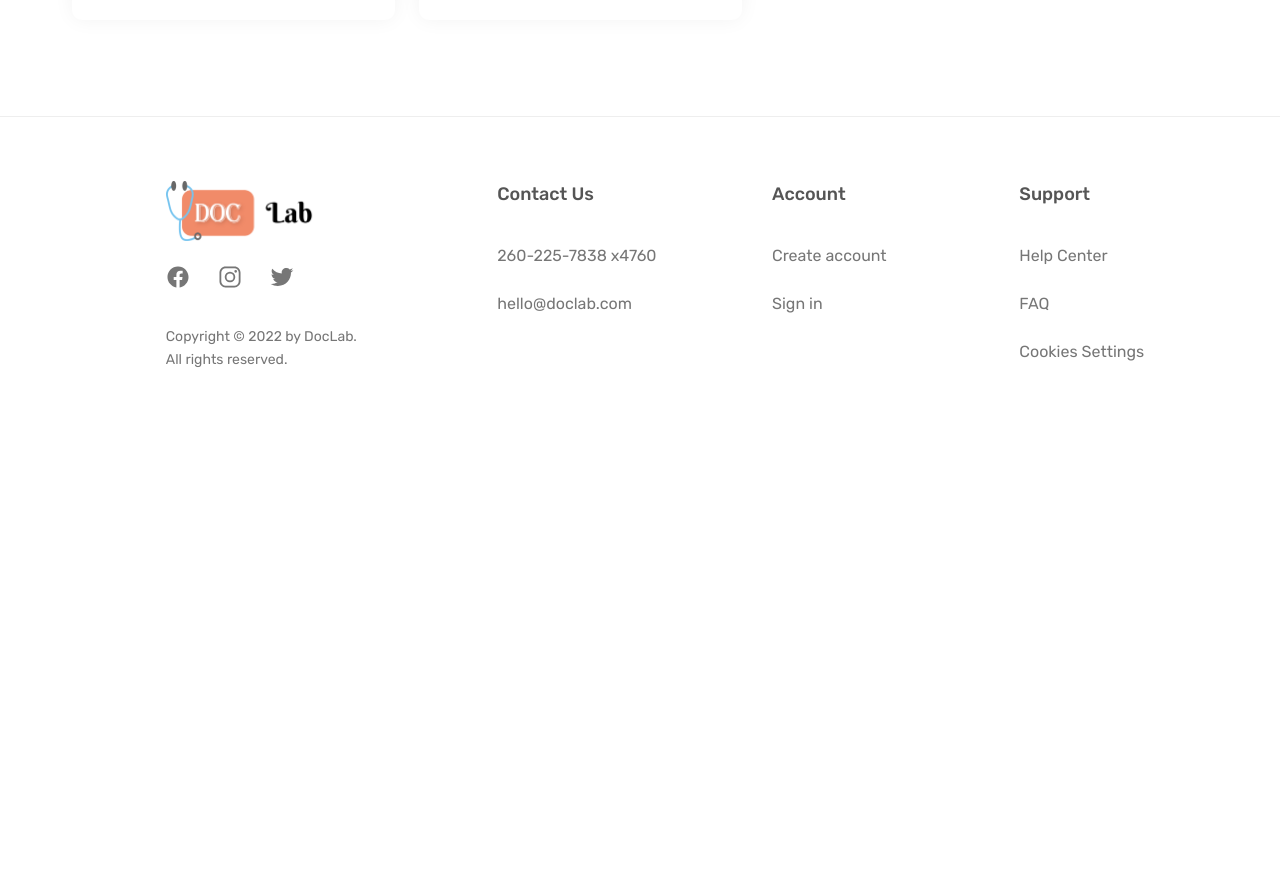
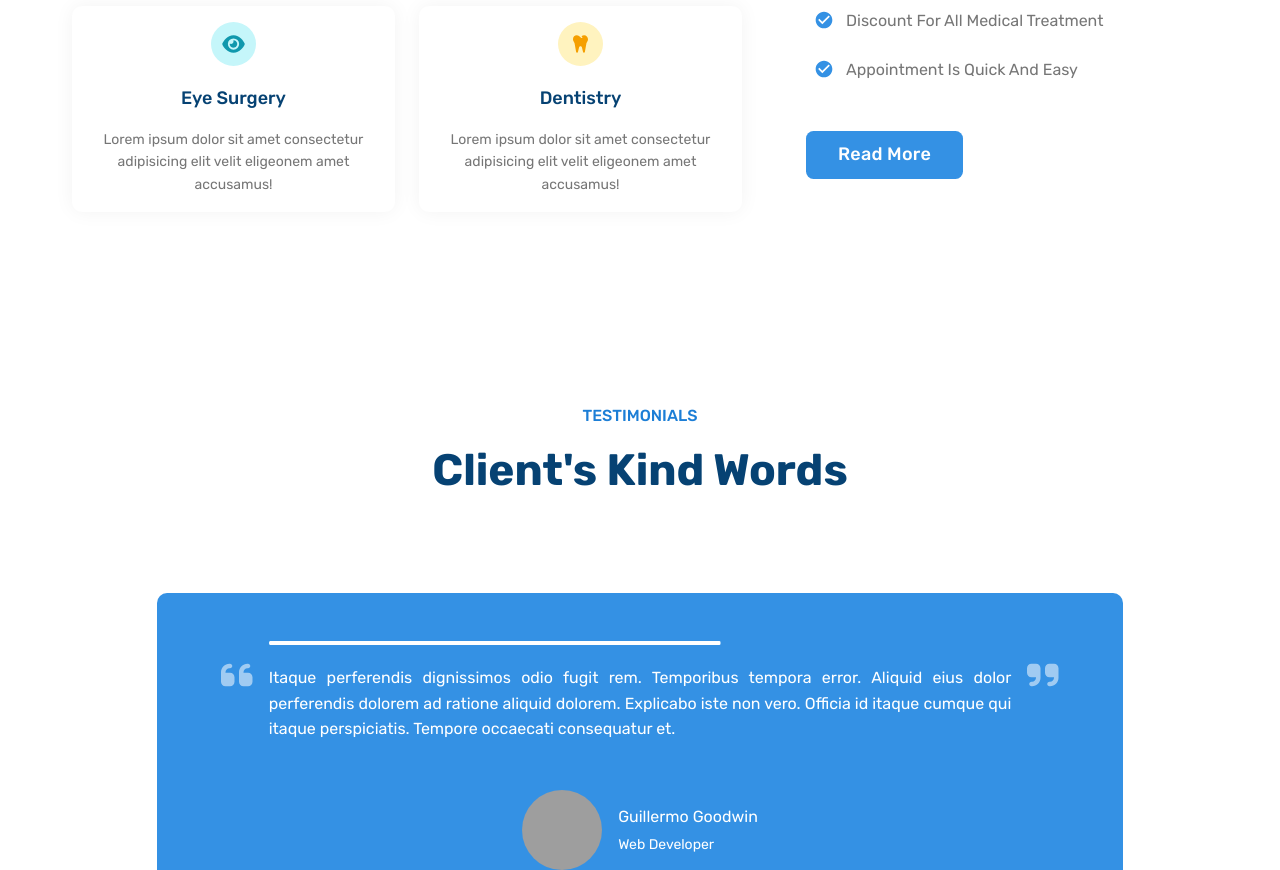
Before and after one commit to yashrif/doclab-frontend, a React (Create React App) app: page /home in a window 1280 px wide. Shown: the part 1930-2800 px from the top of the page. Before the commit the page ends 2365 px from the top, so only its background shows below. Built offline with nearby package versions, Linux system fonts and the light colour scheme; grey boxes are pictures that could not be loaded.

Commit message:
Added testimonials section to hompage

```diff
--- a/src/homepage/Homepage.jsx
+++ b/src/homepage/Homepage.jsx
@@ -5,6 +5,7 @@ import Header from "../reusable/Header.jsx";
 import Hero from "./Hero.jsx";
 import HowItWorks from "./HowItWorks.jsx";
 import Services from "./Services.jsx";
+import Testimonials from "./Testimonials.jsx";
 import Footer from "./Footer.jsx";
 
 const Homepage = () => {
@@ -25,7 +26,13 @@ const Homepage = () => {
         <Services />
       </Container>
 
-      <hr style={{ borderTop: "1px solid #eee" }} />
+      <Container id="testimonials">
+        <Testimonials />
+      </Container>
+
+      <Box mt="12.8rem">
+        <hr style={{ borderTop: "1px solid #eee" }} />
+      </Box>
 
       <Container bg="bg">
         <Footer />
--- a/src/homepage/HowItWorks.jsx
+++ b/src/homepage/HowItWorks.jsx
@@ -53,6 +53,7 @@ const HowItWorks = () => {
           value={value}
           // alignItems="center"
           // textAlign={"center"}
+          // textAlign={"justify"}
           isBoxShadow={false}
         />
       </GridItem>
@@ -60,7 +61,7 @@ const HowItWorks = () => {
   });
 
   return (
-    <Box mb={"96"}>
+    <Box pt={"96"} mb="96">
       <HeadingPrimary>How it works</HeadingPrimary>
       <HeadingSecondary>Easy steps to get your solution</HeadingSecondary>
       <Grid templateColumns={"repeat(4, 1fr)"} gap={"24"}>
--- a/src/homepage/Services.jsx
+++ b/src/homepage/Services.jsx
@@ -98,7 +98,7 @@ const Services = () => {
   });
 
   return (
-    <Box mb="96">
+    <Box pt="96" mb="96">
       <HeadingPrimary>Services</HeadingPrimary>
       <HeadingSecondary>The best quality services you can get</HeadingSecondary>
 
--- /dev/null
+++ b/src/homepage/Testimonials.jsx
@@ -0,0 +1,136 @@
+import React from "react";
+import { useState, useEffect } from "react";
+import {
+  Box,
+  Center,
+  Text,
+  Image,
+  HStack,
+  VStack,
+  Grid,
+  keyframes,
+} from "@chakra-ui/react";
+import { faker } from "@faker-js/faker";
+import { faQuoteLeft, faQuoteRight } from "@fortawesome/free-solid-svg-icons";
+import HeadingPrimary from "./reusable/HeadingPrimary.jsx";
+import HeadingSecondary from "./reusable/HeadingSecondary.jsx";
+import { FontAwesomeIcon } from "@fortawesome/react-fontawesome";
+
+const Testimonials = () => {
+  const [testimonial, setTestimonial] = useState({});
+
+  useEffect(() => {
+    setTestimonial((testimonial) => ({
+      ...testimonial,
+      image: `${faker.image.avatar()}`,
+      name: `${faker.name.findName()}`,
+      text: `${faker.lorem.paragraph()}`,
+    }));
+  }, []);
+
+  useEffect(() => {
+    setTimeout(() => {
+      setTestimonial(() => ({
+        image: `${faker.image.avatar()}`,
+        name: `${faker.name.findName()}`,
+        text: `${faker.lorem.paragraph()}`,
+      }));
+    }, 9925);
+  });
+
+  const grow = keyframes`
+  0% { transform: scaleX(0) }
+`;
+
+  const slideUp = keyframes`
+  0% {
+    transform: translateY(2rem);
+    opacity: 0;
+  }
+
+  5% {
+    transform: translateY(0);
+    opacity: 1;
+  }
+`;
+
+  const animationGrow = `${grow} 10s linear infinite`;
+  const animationSlideUp = `${slideUp} 10s linear infinite`;
+
+  return (
+    <Box pt={"96"}>
+      <HeadingPrimary>Testimonials</HeadingPrimary>
+      <HeadingSecondary>Client&apos;s Kind words</HeadingSecondary>
+
+      <Box
+        bg={"primary.400"}
+        w="85%"
+        mx="auto"
+        px={"64"}
+        py={"48"}
+        borderRadius="2xl"
+      >
+        <Grid templateColumns={"auto 1fr auto"} columnGap={"16"}>
+          <Box
+            gridRow={"1"}
+            gridColumn={"2"}
+            bg={"bg"}
+            mb={12}
+            height={".4rem"}
+            width={"full"}
+            borderRadius={"2xl"}
+            animation={animationGrow}
+            transformOrigin={"left"}
+          ></Box>
+
+          <Box gridRow={"2"} gridColumn={"1"}>
+            <FontAwesomeIcon
+              icon={faQuoteLeft}
+              style={{
+                fontSize: "3.6rem",
+                color: "#ffffff88",
+              }}
+            />
+          </Box>
+          <Text
+            gridRow={"2"}
+            gridColumn={"2"}
+            fontSize={16}
+            color="font.light"
+            lineHeight={"tall"}
+            mb="48"
+            pt={"8"}
+            textAlign={"justify"}
+            animation={animationSlideUp}
+          >
+            {testimonial.text}
+          </Text>
+          <Box gridRow={"2"} gridColumn={"3"}>
+            <FontAwesomeIcon
+              icon={faQuoteRight}
+              style={{
+                fontSize: "3.6rem",
+                color: "#ffffff88",
+              }}
+            />
+          </Box>
+        </Grid>
+        <Center>
+          <HStack spacing={"16"}>
+            <Image rounded={"full"} boxSize={32} src={testimonial.image} />
+            <VStack align={"start"}>
+              <Text color={"font.light"} fontSize="16">
+                {testimonial.name}
+              </Text>
+              <Text color={"font.light"} fontSize="14">
+                Web Developer
+              </Text>
+            </VStack>
+          </HStack>
+        </Center>
+      </Box>
+    </Box>
+  );
+};
+
+export default Testimonials;
--- a/src/reusable/Header.jsx
+++ b/src/reusable/Header.jsx
@@ -1,6 +1,6 @@
 import React from "react";
 import { Link } from "react-router-dom";
-import { HashLink } from 'react-router-hash-link';
+import { HashLink } from "react-router-hash-link";
 import logo from "../assets/img/logo.png";
 import theme from "../styling/theme.jsx";
 import AuthPopUp from "./authPopUp/AuthPopUp.jsx";
@@ -70,8 +70,9 @@ const Header = () => {
           marginBottom: `${theme.typography.sectionGap.headerBottom}`,
 
           display: "grid",
-          gridTemplateColumns: "1fr 1fr 1fr",
-          // justifyContent: "space-between",
+          // gridTemplateColumns: "1fr 1fr 1fr",
+          gridTemplateColumns: "repeat(3, auto)",
+          justifyContent: "space-between",
           alignItems: "center",
           /* background-color: "var(--find-doctor-bg-color-tint-1)", */
           /* box-shadow: "0 0 0 .1rem rgba(0, 0, 0, 0.1)", */
@@ -109,16 +110,15 @@ const Header = () => {
             </li>
             <li className="header-global-nav-link ">
               <Link className="header-link" to="/doctorDashboard">
-                Doctor
+                Dashboard
               </Link>
             </li>
 
-            <li className="header-global-nav-link ">
+            {/* <li className="header-global-nav-link ">
               <Link className="header-link" to="/patientDashboard">
                 Patient
               </Link>
-
-            </li>
+            </li> */}
           </ul>
         </nav>
         <nav style={{ justifySelf: "end" }}>
@@ -126,9 +126,12 @@ const Header = () => {
             className="header-page-nav-list header-nav-list"
             style={style.headerNavList}
           >
+            {(window.location.pathname == "/home" ||
+              window.location.pathname == "/") && (
+              <>
                 <li className="header-page-nav-link ">
                   <HashLink className="header-link" to="/#howItWorks">
-                How it works
+                    Steps
                   </HashLink>
                 </li>
                 <li className="header-page-nav-link ">
@@ -136,6 +139,13 @@ const Header = () => {
                     Services
                   </HashLink>
                 </li>
+                <li className="header-page-nav-link ">
+                  <HashLink className="header-link" to="/#testimonials">
+                    Testimonials
+                  </HashLink>
+                </li>
+              </>
+            )}
             <AuthPopUp>
               <li className="header-page-nav-link ">
                 <ButtonFull
--- a/src/styling/theme.jsx
+++ b/src/styling/theme.jsx
@@ -36,6 +36,7 @@ const theme = extendTheme({
       focused: "#18181B",
       muted: "#767676",
       general: "#555",
+      light: "#fff",
     },
   },
 
```
Lines whose indentation alone changed are shown as unchanged.
